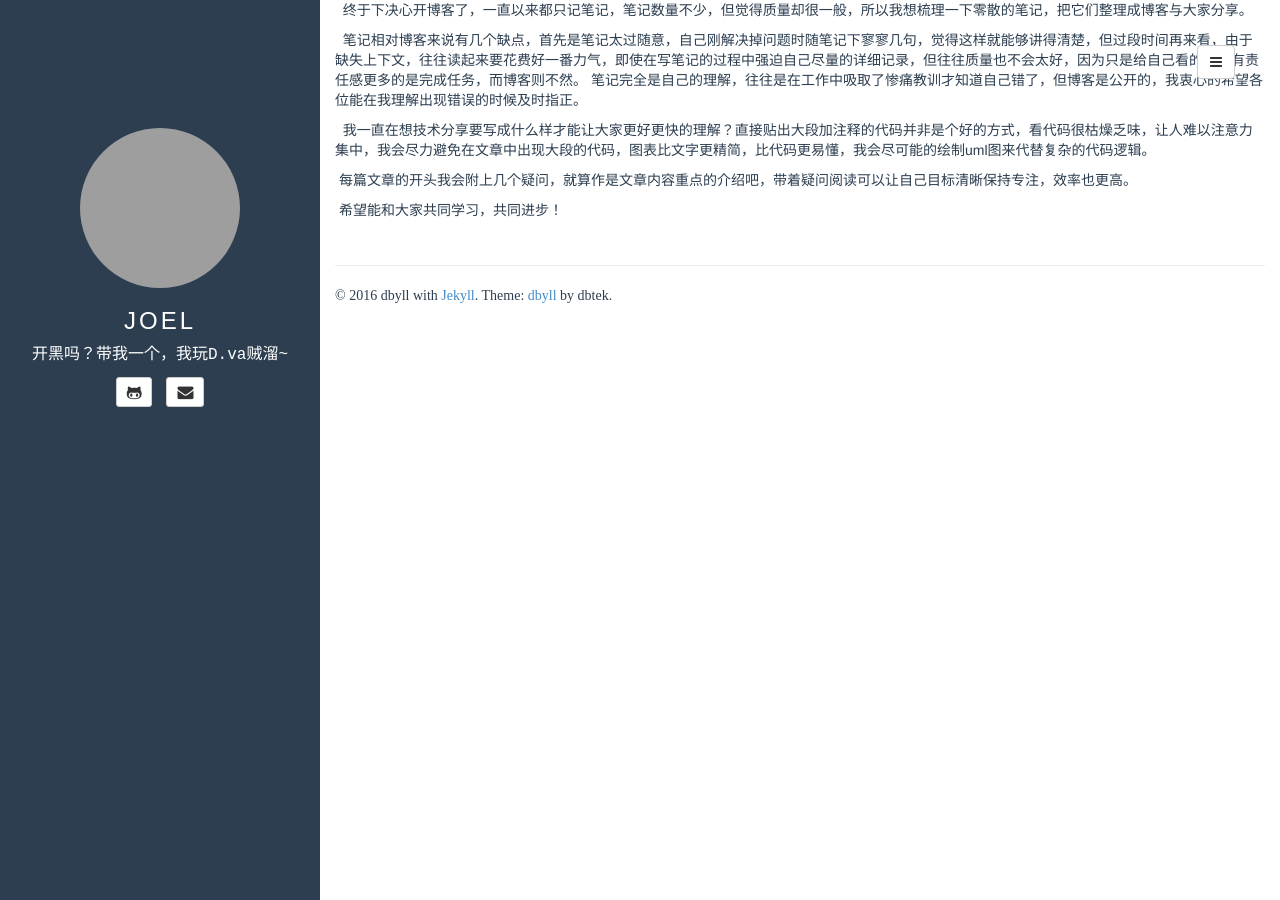
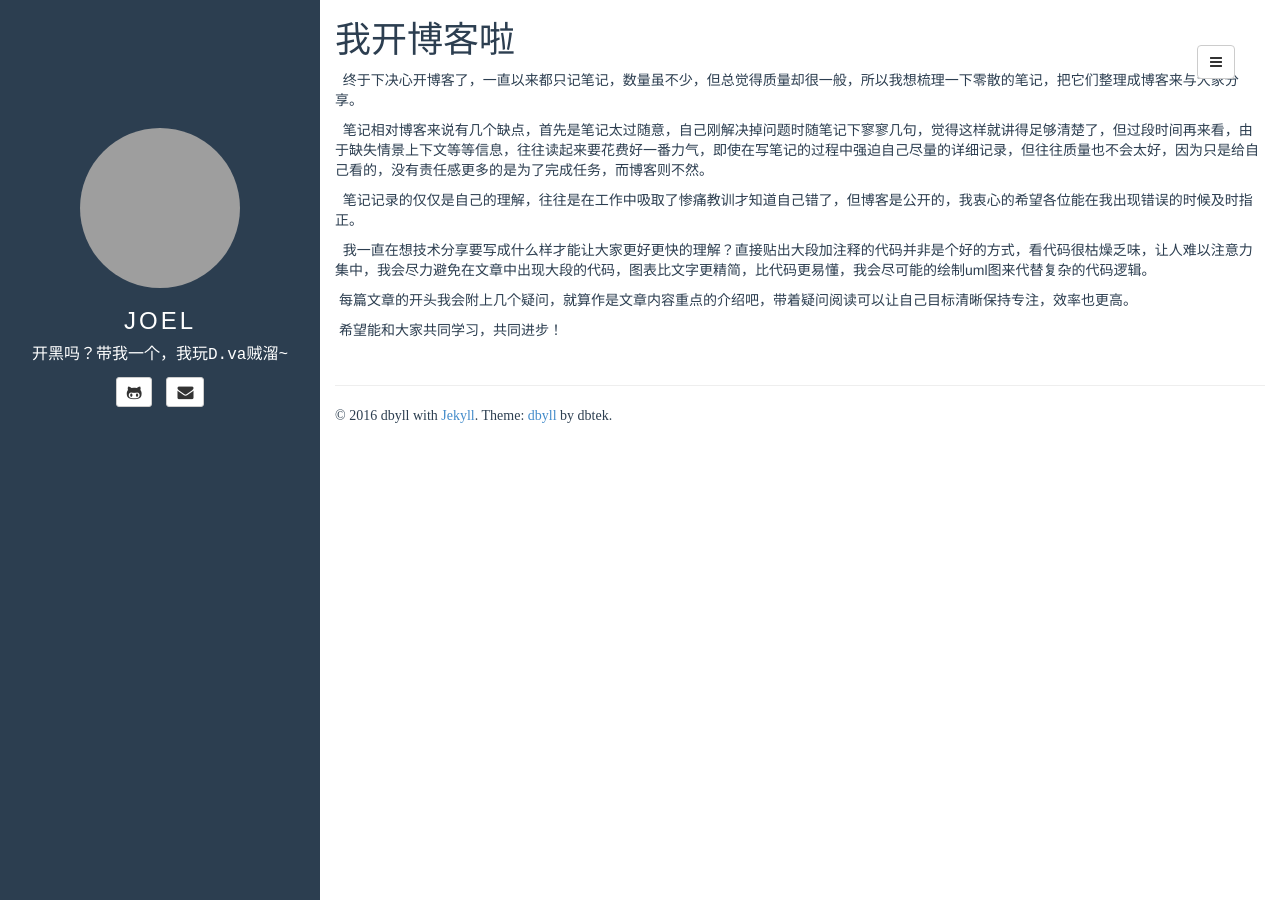
Before and after one commit to souce/blog, a Jekyll site: the page built from _posts/2016-08-03-我开博客啦.md, in a window 1280 px wide. Built offline with Jekyll 4.4.1, drawn with Linux system fonts in a browser that asks for light colours; comment, search, counter and statistics services are not loaded; grey boxes are pictures that could not be loaded.

Commit message:
完善开篇

```diff
--- a/_posts/2016-08-03-我开博客啦.md
+++ b/_posts/2016-08-03-我开博客啦.md
@@ -4,10 +4,13 @@ title: 我开博客啦
 description:
 ---
 
-&nbsp;&nbsp;终于下决心开博客了，一直以来都只记笔记，笔记数量不少，但觉得质量却很一般，所以我想梳理一下零散的笔记，把它们整理成博客与大家分享。
+# 我开博客啦
 
-&nbsp;&nbsp;笔记相对博客来说有几个缺点，首先是笔记太过随意，自己刚解决掉问题时随笔记下寥寥几句，觉得这样就能够讲得清楚，但过段时间再来看，由于缺失上下文，往往读起来要花费好一番力气，即使在写笔记的过程中强迫自己尽量的详细记录，但往往质量也不会太好，因为只是给自己看的，没有责任感更多的是完成任务，而博客则不然。
-笔记完全是自己的理解，往往是在工作中吸取了惨痛教训才知道自己错了，但博客是公开的，我衷心的希望各位能在我理解出现错误的时候及时指正。
+&nbsp;&nbsp;终于下决心开博客了，一直以来都只记笔记，数量虽不少，但总觉得质量却很一般，所以我想梳理一下零散的笔记，把它们整理成博客来与大家分享。
+
+&nbsp;&nbsp;笔记相对博客来说有几个缺点，首先是笔记太过随意，自己刚解决掉问题时随笔记下寥寥几句，觉得这样就讲得足够清楚了，但过段时间再来看，由于缺失情景上下文等等信息，往往读起来要花费好一番力气，即使在写笔记的过程中强迫自己尽量的详细记录，但往往质量也不会太好，因为只是给自己看的，没有责任感更多的是为了完成任务，而博客则不然。
+
+&nbsp;&nbsp;笔记记录的仅仅是自己的理解，往往是在工作中吸取了惨痛教训才知道自己错了，但博客是公开的，我衷心的希望各位能在我出现错误的时候及时指正。
 
 &nbsp;&nbsp;我一直在想技术分享要写成什么样才能让大家更好更快的理解？直接贴出大段加注释的代码并非是个好的方式，看代码很枯燥乏味，让人难以注意力集中，我会尽力避免在文章中出现大段的代码，图表比文字更精简，比代码更易懂，我会尽可能的绘制uml图来代替复杂的代码逻辑。
 
```
Also changed, not shown: 1 other file.
